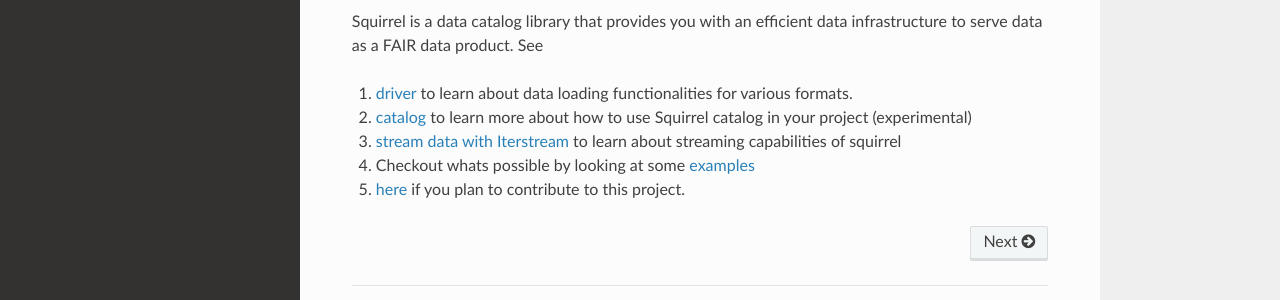
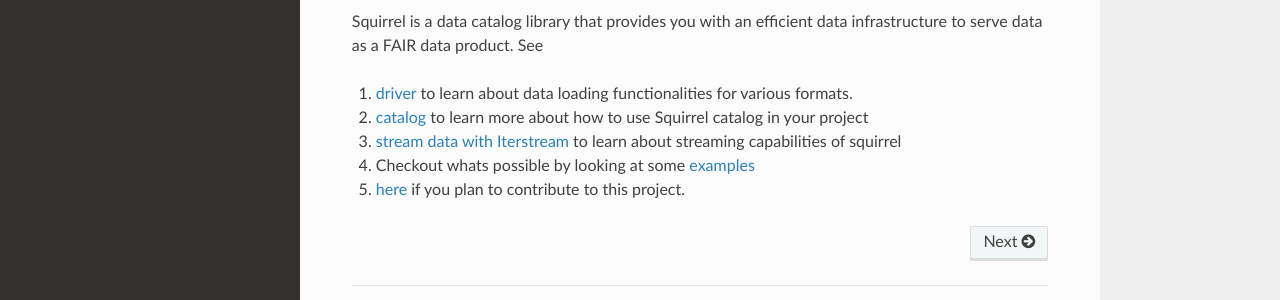
Before and after one commit to merantix-momentum/squirrel-core, a Sphinx documentation site: the page built from docs/index.rst, in a window 1280 px wide. Shown: the part 446-746 px from the top of the page. Built offline with Sphinx 7.4.7 and the Read the Docs theme 2.0.0, drawn with Linux system fonts in a browser that asks for light colours; the version number is read from the project's files by our own code; part of the change alters nothing that is shown.

```diff
--- a/docs/conf.py
+++ b/docs/conf.py
@@ -45,6 +45,7 @@ extensions = [
     "sphinx.ext.intersphinx",
     "sphinx.ext.napoleon",
     "sphinx.ext.autosectionlabel",
+    "sphinx.ext.todo",
     "autoapi.extension",
 ]
 
--- a/docs/index.rst
+++ b/docs/index.rst
@@ -23,10 +23,13 @@ Squirrel is a data catalog library that provides you with an efficient data infr
 
 #. :doc:`driver <usage/driver>` to learn about data loading functionalities for various formats.
 
-#. :doc:`catalog <usage/catalog>` to learn more about how to use Squirrel catalog in your project (experimental)
+#. :doc:`catalog <usage/catalog>` to learn more about how to use Squirrel catalog in your project
 
 #. :doc:`stream data with Iterstream <usage/Iterstream>` to learn about streaming capabilities of squirrel
 
-#. Checkout whats possible by looking at some `examples <https://github.com/merantix/squirrel-core/examples>`_
+#. Checkout whats possible by looking at some `examples <https://github.com/merantix/squirrel-datasets/tree/main/examples>`_
 
 #. :doc:`here <usage/contribute>` if you plan to contribute to this project.
+
+.. todo::
+    Update merantix/squirrel-datasets to merantix-momentum/squirrel-datasets-core
--- a/requirements.txt
+++ b/requirements.txt
@@ -1,4 +1,3 @@
-# This file was generated by: mx req freeze --extras_file=./requirements.azure.in --extras_file=./requirements.parquet.in --extras_file=./requirements.s3.in --extras_file=./requirements.zarr.in --extras_file=./requirements.dask.in --extras_file=./requirements.dev.in --extras_file=./requirements.gcp.in --extras_file=./requirements.torch.in
 adal==1.2.7 \
     --hash=sha256:2a7451ed7441ddbc57703042204a3e30ef747478eea022c70f789fc7f084bc3d
 adlfs==2021.9.1 \
```
